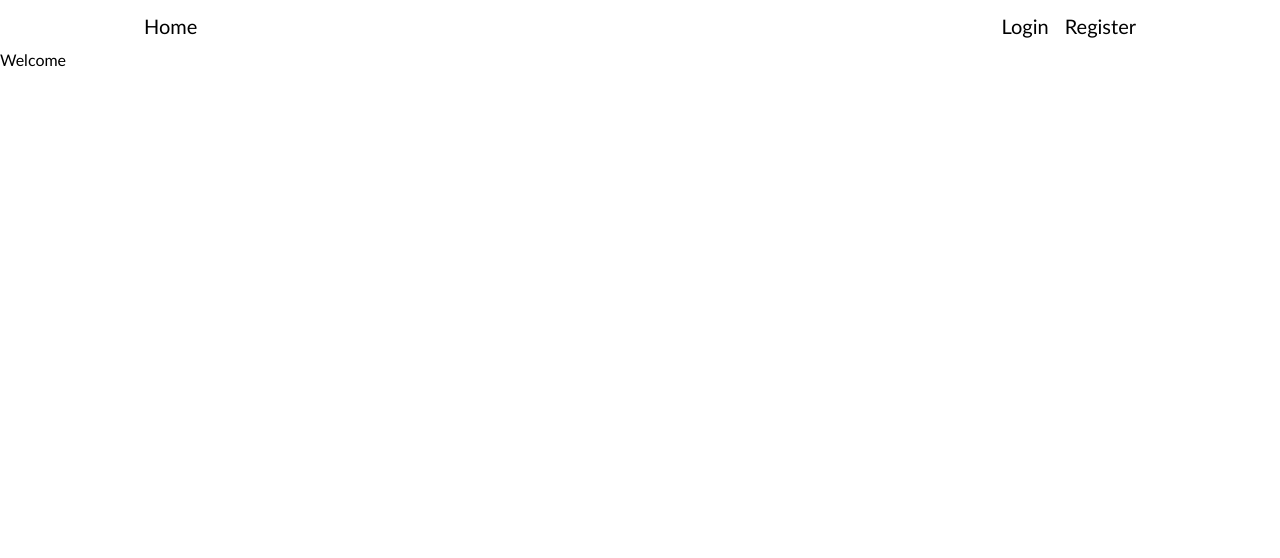
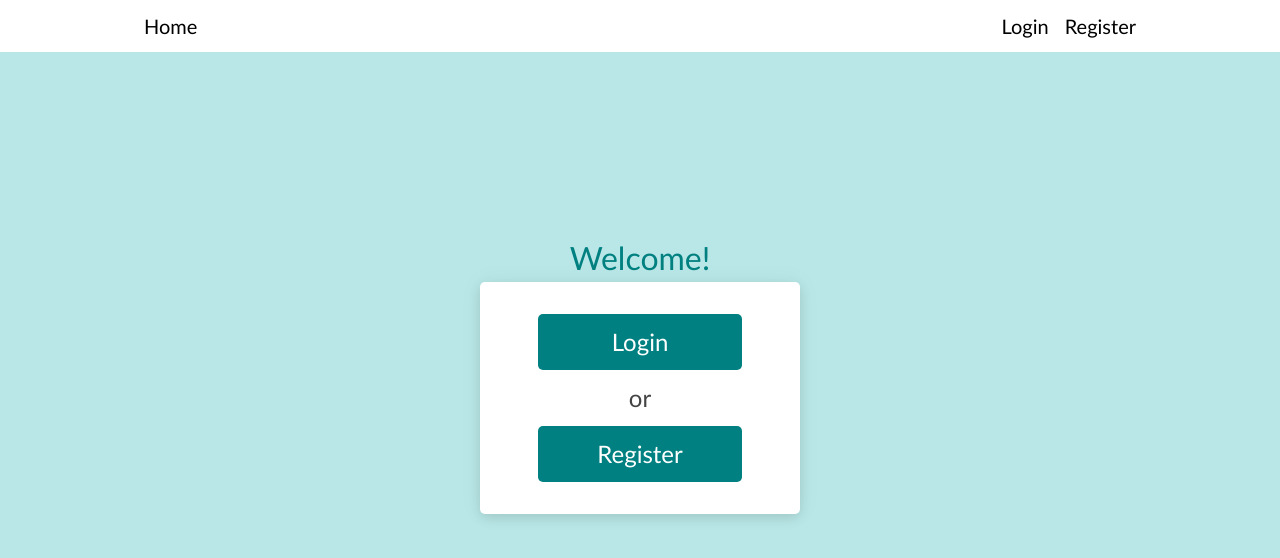
Before and after one commit to evan-baron/register-login-logout-app, a React (Vite) app in the folder client/: page / in a window 1280 px wide. Shown: the top 558 px of the page. Built offline with nearby package versions, Linux system fonts and the light colour scheme.

Commit message:
formatted home

```diff
--- a/client/src/app/App.jsx
+++ b/client/src/app/App.jsx
@@ -21,7 +21,7 @@ const App = () => {
 				<BrowserRouter>
 					<Navbar user={user} setUser={setUser} />
 					<Routes>
-						<Route path='/' element={<Home />} />
+						<Route path='/' element={<Home user={user} />} />
 						<Route path='/register' element={<Register />} />
 						<Route path='/login' element={<Login user={user} setUser={setUser} />} />
 					</Routes>
--- a/client/src/pages/Home.jsx
+++ b/client/src/pages/Home.jsx
@@ -1,8 +1,29 @@
 import React from 'react';
+import { Link } from 'react-router-dom';
 
-const Home = () => {
+const Home = ({ user }) => {
+
 	return (
-		<h1>Welcome</h1>
+		<div className="home">
+			<div className="home-container">
+				{user ? (
+					<h1>{`Welcome, ${user.user.first_name}!`}</h1>
+				) : (
+					<>
+						<h2>Welcome!</h2>
+						<div className="button-container">
+							<Link to='/login' className='button'>
+								Login
+							</Link>
+							<p>or</p>
+							<Link to='/register' className='button'>
+								Register
+							</Link>
+						</div>
+					</>
+				)}
+			</div>
+		</div>
 	);
 };
 
--- a/client/src/pages/Register.jsx
+++ b/client/src/pages/Register.jsx
@@ -106,7 +106,7 @@ const Register = () => {
 				setFormSubmitted(false);
 
 				// Redirects to home
-				navigate('/');
+				navigate('/login');
 			} catch (error) {
 				console.error('Registration error: ', error.response?.data);
 				setRegistrationError(
--- a/client/src/style.scss
+++ b/client/src/style.scss
@@ -44,6 +44,70 @@ html, body, #root {
 					display: flex;
 					gap: 1rem;
 				}
+			}
+		}
+
+		//HOME
+		.home {
+			display: flex;
+			justify-content: center;
+			align-items: center;
+			background-color: $masterBackground;
+			height: 100%;
+			width: 100%;
+
+			.home-container {
+				display: flex;
+				flex-direction: column;
+				justify-content: center;
+				align-items: center;
+				font-size: 1.5rem;
+				gap: .5rem;
+				transform: translateY(-3rem);
+
+				h1 {
+					font-size: 3rem;
+					margin: 0;
+					padding: 0;
+					line-height: 1;
+					color: teal;
+				}
+
+				.button-container {
+					position: relative;
+					display: flex;
+					flex-direction: column;
+					justify-content: center;
+					align-items: center;
+					padding: 2rem;
+					background-color: white;
+					gap: 1rem;
+					width: 20rem;
+					border-radius: 5px;
+					box-shadow: 0 4px 12px rgba(0, 0, 0, 0.1), 0 0 25px rgba(0, 0, 0, 0.05);
+
+					.button {
+						align-self: center;
+						text-align: center;
+						border: none;
+						border-radius: 5px;
+						font-size: 1.5rem;
+						padding: 1rem;
+						width: 80%;
+						color: white;
+						background-color: $masterButton;
+					}
+
+					p {
+						color: $darkGray;
+					}
+				}
+
+				h2 {
+					font-size: 2rem;
+					color: teal;
+				}
+
 			}
 		}
 
```
